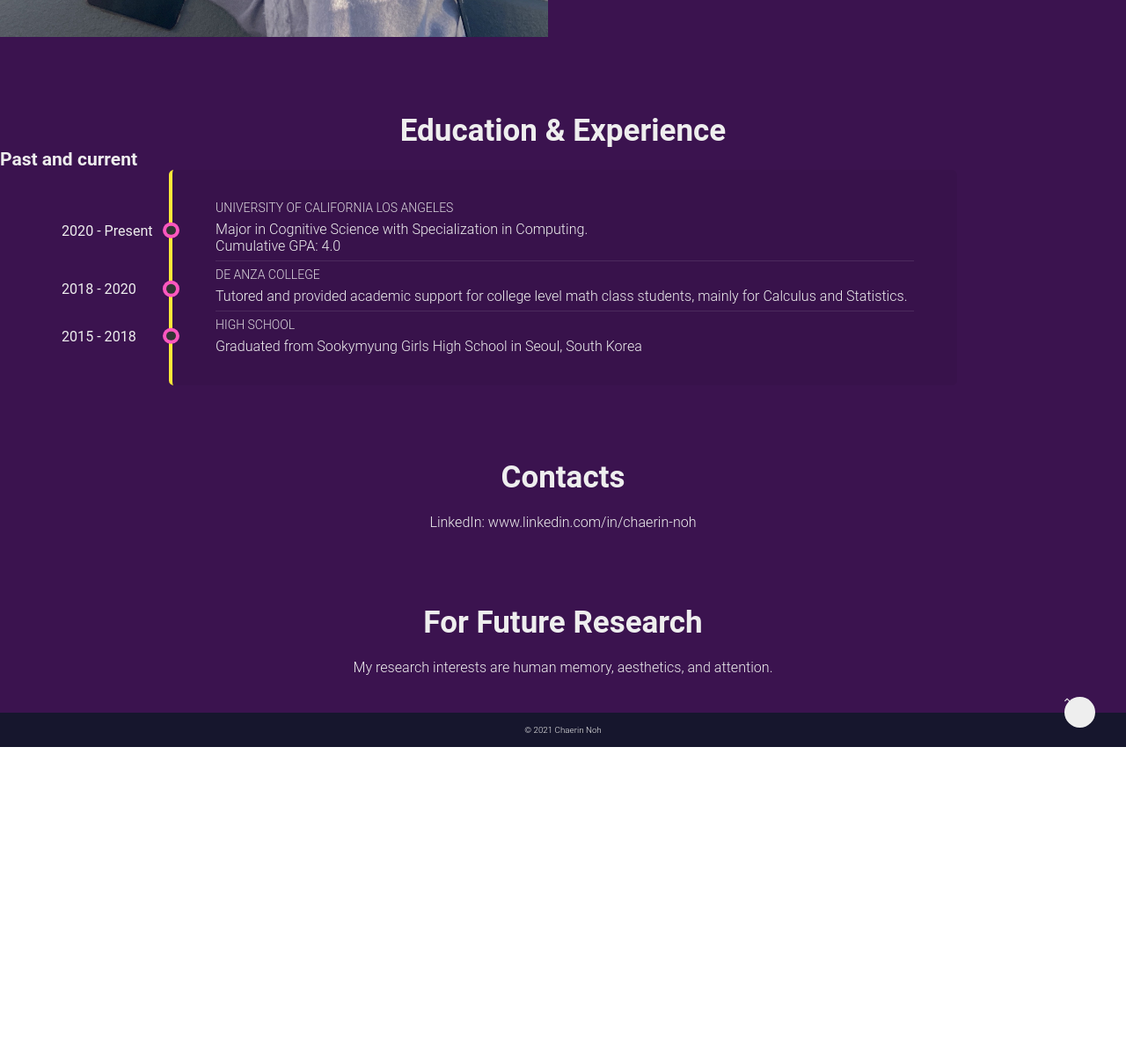
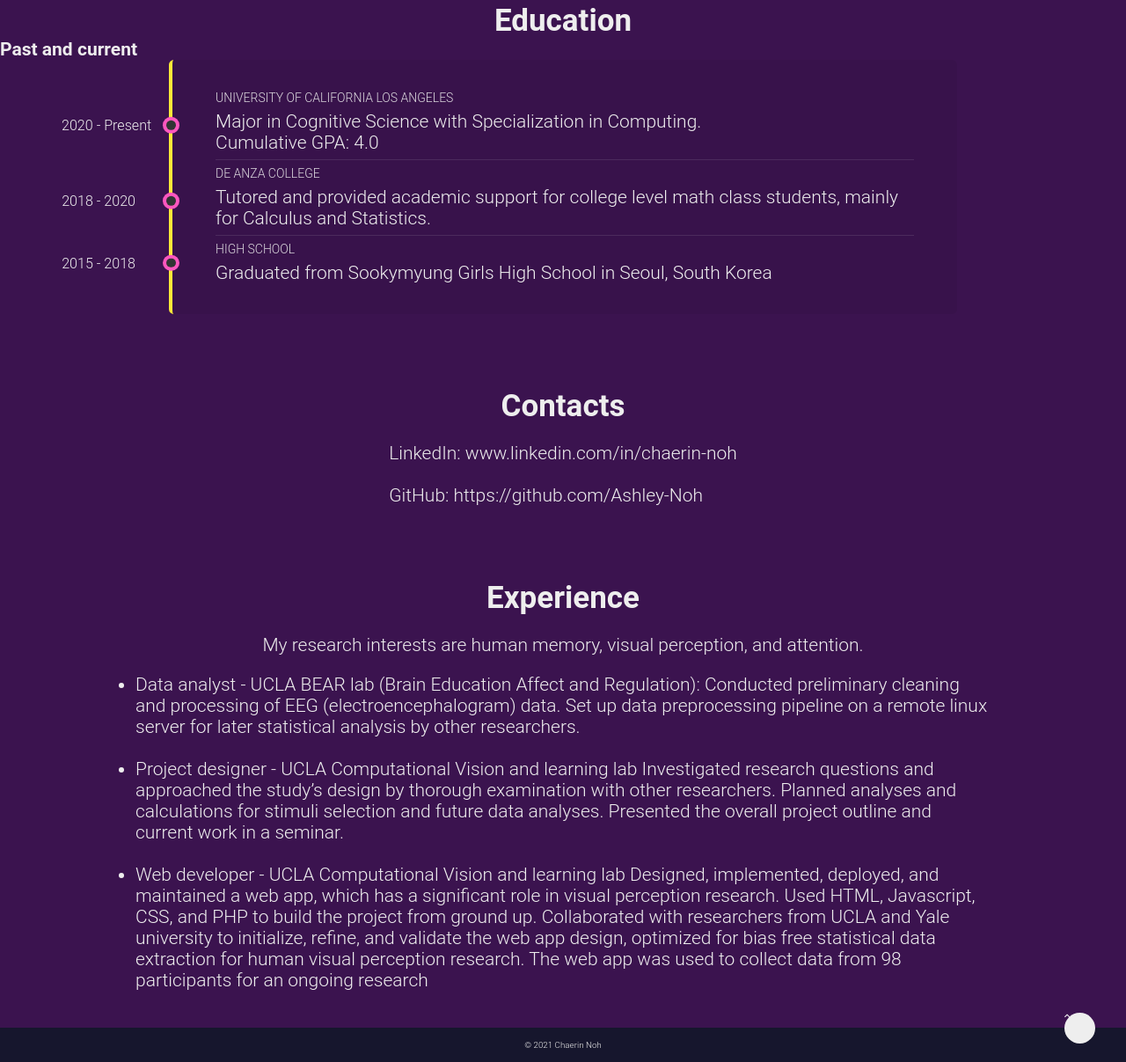
Before and after one commit to Ashley-Noh/Ashley-Noh.github.io, a plain HTML site: page index.html in a window 1280 px wide. Shown: the part 1423-2630 px from the top of the page at 88% size. Before the commit the page ends 2272 px from the top, so only its background shows below. Drawn offline with nearby package versions, Linux system fonts and the light colour scheme.

Commit message:
feat(personal_site): add more details

```diff
--- a/index.html
+++ b/index.html
@@ -27,13 +27,13 @@
                     <a href = "#about" class = "nav-link">About Me</a>
                 </li>
                 <li>
-                    <a href = "#edu_exp" class = "nav-link">Education& Experience</a>
+                    <a href = "#edu_exp" class = "nav-link">Education</a>
                 </li>
                 <li>
                     <a href = "#social" class = "nav-link">Social</a>
                 </li>
                 <li>
-                    <a href = "#research" class = "nav-link">Research</a>
+                    <a href = "#research" class = "nav-link">Experience</a>
                 </li>
             </ul>
         </nav>
@@ -59,6 +59,7 @@
                     <br>Currently, fourth year Cognitive Science major with a specialization in computing.
                     <br>Aspiring Undergraduate Researcher interested in memory, decision making
                     and general cognitive science research.
+                    <br>Diligent student passionate about  human computer interaction, with an excellent academic record and an ability to interact and perform well as a team. Seeking to leverage experience and knowledge gained from academic research for its real life applications, while further improving skills and knowledge to generate higher impact in the software engineering field.
                     <br>My hobbies are listening to hip hop and watching movies.
                 </p>
             </div>
@@ -68,7 +69,7 @@
     <section class="edu_exp" id = "edu_exp">
         <div class = "container">
             <div class = "section-heading">
-                <h1>Education & Experience</h1>
+                <h1>Education</h1>
                 <h6>Past and current</h6>
             </div>
             <div class="timeline">
@@ -111,6 +112,9 @@
             <div class = "section-body">
                 <p>
                     LinkedIn: www.linkedin.com/in/chaerin-noh
+                    <br>
+                    <br>
+                    GitHub: https://github.com/Ashley-Noh
                 </p>
             </div>
         </div>
@@ -119,12 +123,34 @@
     <section class = "research" id = "research">
         <div class = "container">
             <div class = "section-heading">
-                <h1> For Future Research</h1>
+                <h1> Experience </h1>
             </div>
             <div class = "section-body">
                 <p>
-                    My research interests are human memory, aesthetics, and attention.
+                    My research interests are human memory, visual perception, and attention.
                 </p>
+
+            </div>
+            <div class = "section-body">
+                <ul>
+                    <li>Data analyst  - UCLA BEAR lab (Brain Education Affect and Regulation):
+                    Conducted preliminary cleaning and processing of EEG (electroencephalogram) data.
+                    Set up data preprocessing pipeline on a remote linux server for later statistical analysis by other researchers.
+                    </li>
+                    <br>
+                    <li>Project designer - UCLA Computational Vision and learning lab
+                        Investigated research questions and approached the study’s design by thorough examination with other researchers.
+                        Planned analyses and calculations for stimuli selection and future data analyses.
+                        Presented the overall project outline and current work in a seminar.
+                    </li>
+                    <br>
+                    <li>Web developer - UCLA Computational Vision and learning lab
+                    Designed, implemented, deployed, and maintained a web app, which has a significant role in visual perception research.
+                    Used HTML, Javascript, CSS, and PHP to build the project from ground up.
+                    Collaborated with researchers from UCLA and Yale university to initialize, refine, and validate the web app design, optimized for bias free statistical data extraction for human visual perception research.
+                    The web app was used to collect data from 98 participants for an ongoing research
+                    </li>
+                </ul>
             </div>
         </div>
     </section>
--- a/main.css
+++ b/main.css
@@ -30,12 +30,17 @@ a{
 }
 
 p{
-    font-size: 2.3rem;
+    font-size: 3rem;
+    font-weight: 300;
+}
+ul {
+    font-size: 3rem;
     font-weight: 300;
 }
 
 img{
     width: 100%;
+    max-width: 500px;
 }
 
 
@@ -175,6 +180,8 @@ li{
     display: flex;
     justify-content: center;
     padding-top: 3rem;
+    max-width: 1000px;
+    margin-inline: auto;
 }
 
 /* About Me*/
@@ -217,7 +224,9 @@ li{
 
 .profile-img{
     flex: 1;
-    margin-right: 5rem;
+    margin-left: 5rem;
+    justify-content: center;
+    display: flex;
 }
 
 .about-details{
@@ -344,6 +353,15 @@ li{
         background-size: cover;
     }
 
+    p{
+        font-size: 2.3rem;
+        font-weight: 300;
+    }
+    ul {
+        font-size: 2.3rem;
+        font-weight: 300;
+    }
+
     .landing-text h1{
         font-size: 15rem;
     }
@@ -366,7 +384,7 @@ li{
     }
 
     .about-heading h1{
-        font-size: 8rem;
+        display: none;
     }
 
     .section-heading h1{
```
